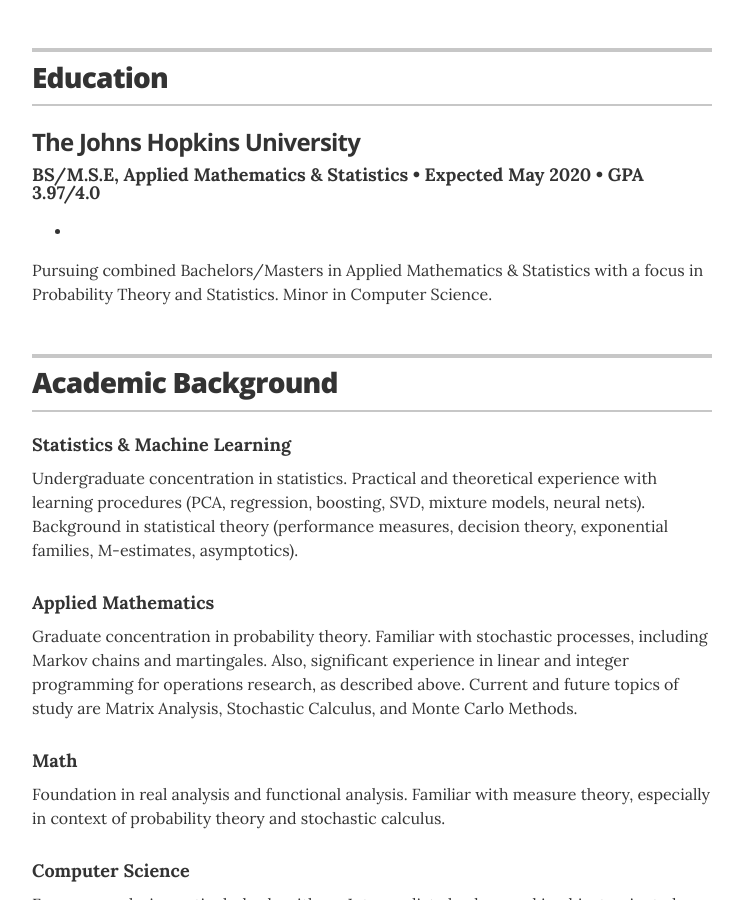
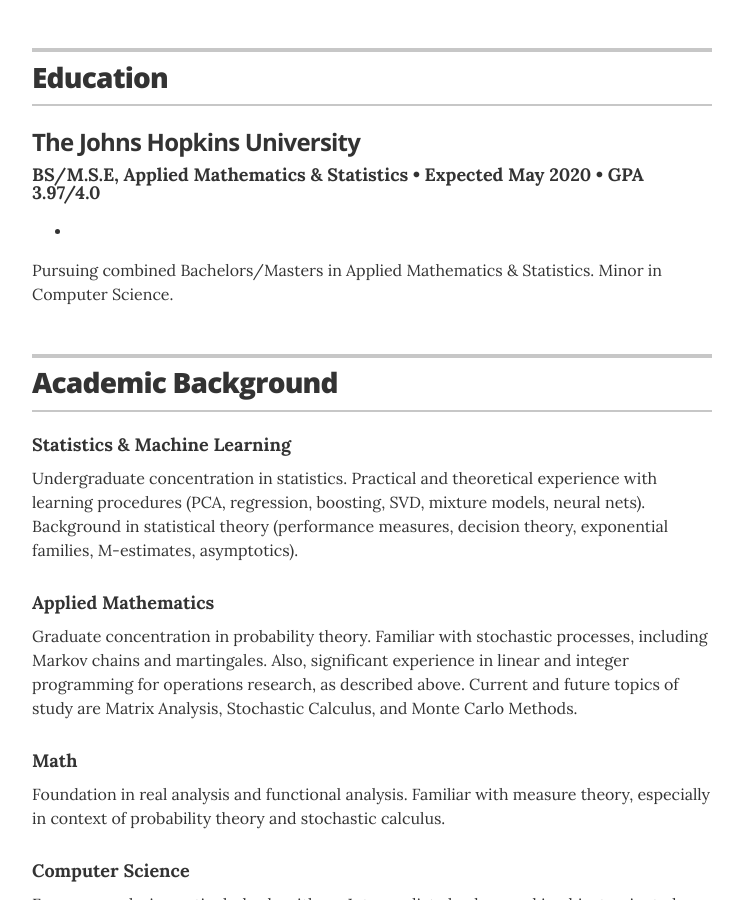
Before and after one commit to lylpask/lylpask.github.io, a Jekyll site: the page built from index.html, in a window 1280 px wide and 900 px high, scrolled down 1023 px. Shown: the whole window, without its empty margins (268-1011 px from the left). Built offline with Jekyll 4.4.1, drawn with Linux system fonts in a browser that asks for light colours.

Commit message:
Update education.yml

```diff
--- a/_data/education.yml
+++ b/_data/education.yml
@@ -4,5 +4,4 @@
   year: Expected May 2020
   grade: GPA 3.97/4.0
   awards: The Naddor Prize for outstanding academic achievement
-
-  summary: Pursuing combined Bachelors/Masters in Applied Mathematics & Statistics with a focus in Probability Theory and Statistics. Minor in Computer Science.
+  summary: Pursuing combined Bachelors/Masters in Applied Mathematics & Statistics. Minor in Computer Science.
```
